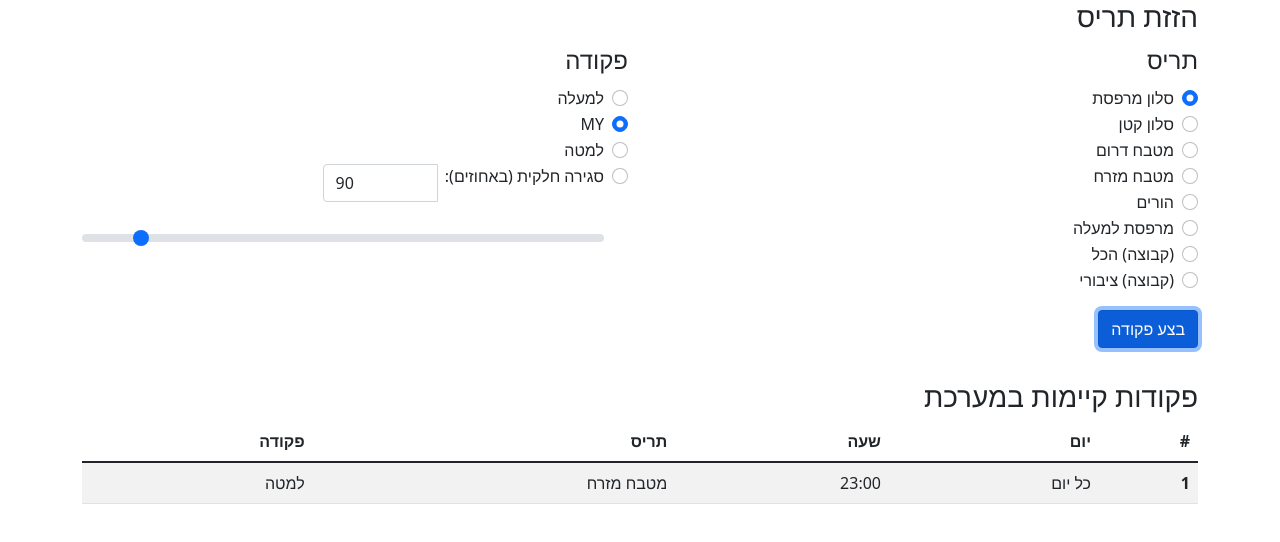
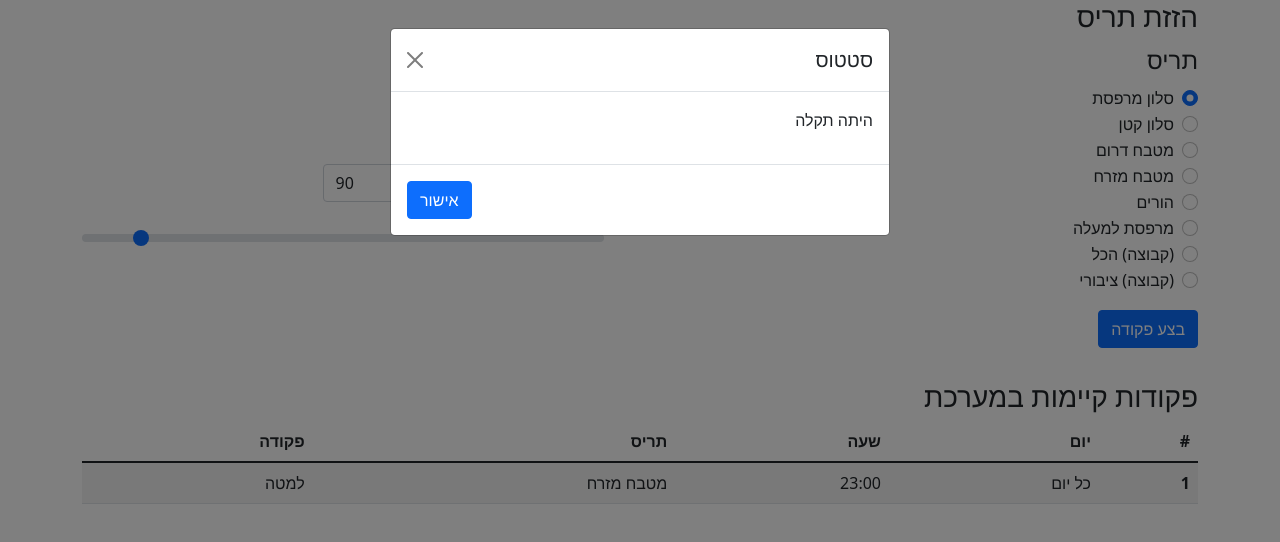
Before and after one commit to ZvikaZ/rfx-server, a plain HTML site: page index.html in a window 1280 px wide. Both pictures are taken after a click on the button "בצע פקודה". Drawn offline with nearby package versions, Linux system fonts and the light colour scheme; no server answers.

Commit message:
modal instead of alert

```diff
--- a/index.html
+++ b/index.html
@@ -128,10 +128,32 @@
     </div>
 
 
+    <div id="messageModal" class="modal fade" tabindex="-1">
+        <div class="modal-dialog">
+            <div class="modal-content">
+                <div class="modal-header">
+                    <h5 class="modal-title">סטטוס</h5>
+                    <button type="button" class="btn-close" data-bs-dismiss="modal"></button>
+                </div>
+                <div class="modal-body">
+                    <p id="message">הודעה</p>
+                </div>
+                <div class="modal-footer">
+                    <button type="button" class="btn btn-primary" data-bs-dismiss="modal">אישור</button>
+                </div>
+            </div>
+        </div>
+    </div>
 </div>
 
 
 <script>
+    function showModal(message) {
+        document.getElementById("message").innerText = message
+        var myModal = new bootstrap.Modal(document.getElementById("messageModal"));
+        myModal.show();
+    }
+
     function sendToSomfy() {
         var tris = $('input[name=tris]:checked').val()
         var cmd = $('input[name=cmd]:checked').val()
@@ -142,9 +164,9 @@
         httpRequest.onreadystatechange = function alertContents() {
             if (httpRequest.readyState === XMLHttpRequest.DONE) {
                 if (httpRequest.status === 200 && httpRequest.responseText == "OK") {
-                    alert("בוצע")
+                    showModal("בוצע")
                 } else {
-                    alert("היתה תקלה");
+                    showModal("היתה תקלה");
                 }
             }
         }
```
